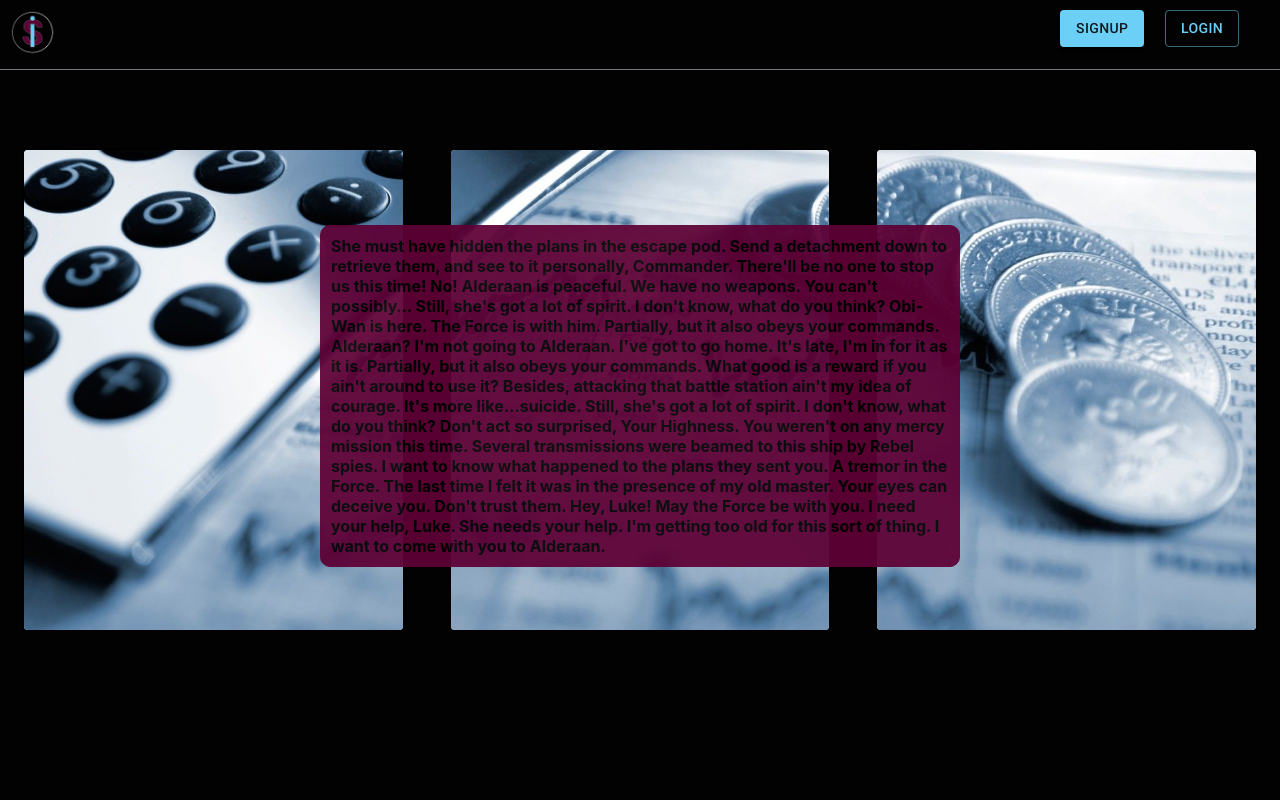
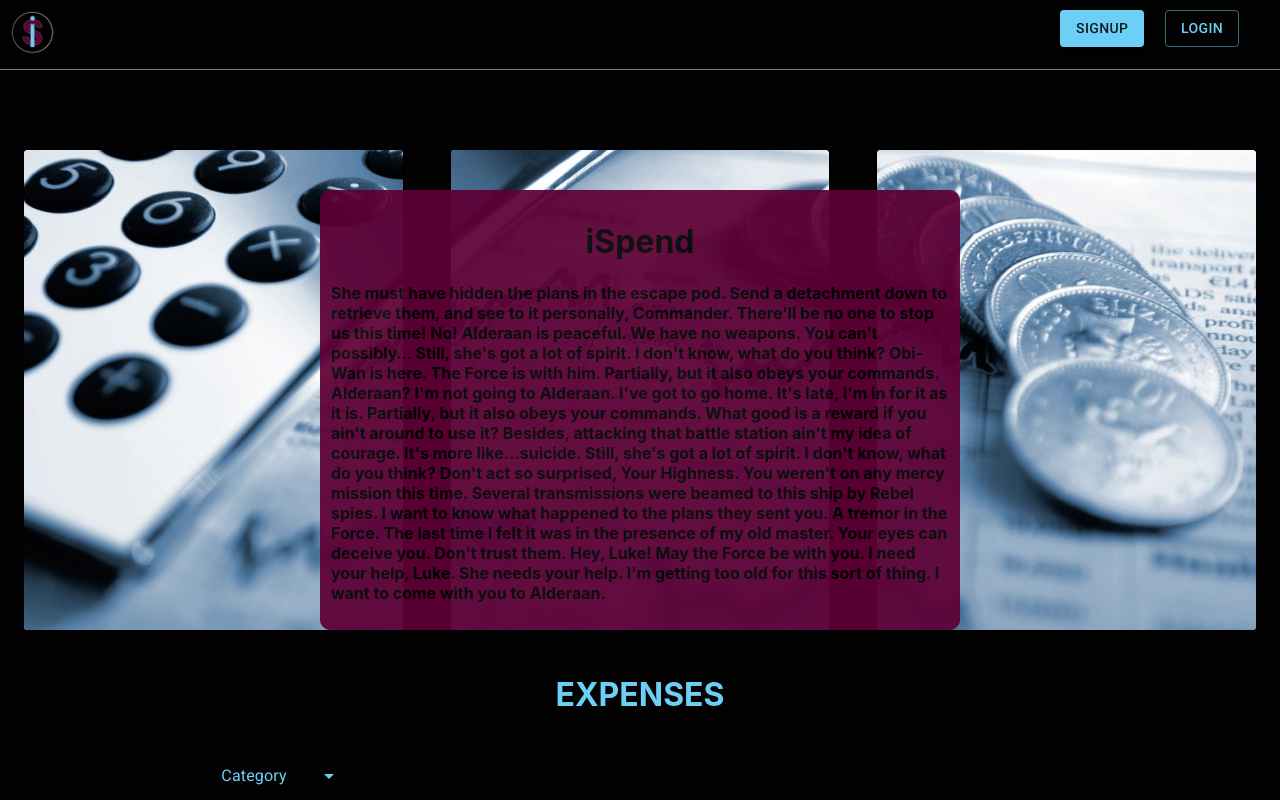
Before and after one commit to dlleclercq/blue-badge-project-client, a React (Create React App) app: page / in a window 1280 px wide. Shown: the top 800 px of the page. Built offline with nearby package versions, Linux system fonts and the light colour scheme.

Commit message:
installed react-router-dom, more styling

```diff
--- a/package.json
+++ b/package.json
@@ -18,6 +18,7 @@
     "react": "^17.0.2",
     "react-chartjs-2": "^3.0.5",
     "react-dom": "^17.0.2",
+    "react-router-dom": "^5.3.0",
     "react-scripts": "4.0.3",
     "web-vitals": "^1.1.2"
   },
--- a/src/App.jsx
+++ b/src/App.jsx
@@ -1,9 +1,7 @@
 import React, { useState, useEffect } from "react";
 import { ThemeProvider, createTheme } from "@material-ui/core";
 import Auth from "./components/auth/Auth";
-import Landing from "./components/landing/Landing";
 import ExpAdd from "./components/expenses/ExpAdd";
-import Chart from "./components/chart/Chart";
 // import Upcoming from "./components/upcoming/Upcoming";
 import "./App.css";
 
@@ -92,9 +90,7 @@ function App() {
     <div>
       <ThemeProvider theme={customTheme}>
         <Auth updateToken={updateToken} />
-        <Landing />
-        {/* <ExpAdd token={sessionToken} />
-        <Chart /> */}
+        <ExpAdd token={sessionToken} />
         {/* <Upcoming /> */}
       </ThemeProvider>
     </div>
--- a/src/components/auth/Auth.js
+++ b/src/components/auth/Auth.js
@@ -4,9 +4,11 @@ import React from "react";
 import Grid from "@material-ui/core/Grid";
 import Signup from "./Signup";
 import Login from "./Login";
+import Landing from "../landing/Landing";
 
 const Auth = (props) => {
   return (
+    <div>
       <Grid
         container
         direction="column"
@@ -14,7 +16,12 @@ const Auth = (props) => {
       >
         <Grid item container>
           <Grid item sm={1}>
-          <img src="./assets/iSpendLogo.png" height="45" width="45" />
+            <img
+              src="./assets/iSpendLogo.png"
+              height="45"
+              width="45"
+              alt="iSpend Logo"
+            />
           </Grid>
           <Grid item sm={9} />
           <Grid item sm={1}>
@@ -25,6 +32,8 @@ const Auth = (props) => {
           </Grid>
         </Grid>
       </Grid>
+      <Landing />
+    </div>
   );
 };
 
--- a/src/components/expenses/ExpAdd.jsx
+++ b/src/components/expenses/ExpAdd.jsx
@@ -1,4 +1,5 @@
 import React, { useState } from "react";
+import Chart from "../chart/Chart";
 
 import { makeStyles } from "@material-ui/core/styles";
 import { Divider } from "@material-ui/core";
@@ -99,9 +100,14 @@ const ExpAdd = (props) => {
   };
 
   return (
+    <div>
       <form>
         <h1
-        style={{ display: "flex", justifyContent: "center", color: "#6ccff6" }}
+          style={{
+            display: "flex",
+            justifyContent: "center",
+            color: "#6ccff6",
+          }}
         >
           EXPENSES
         </h1>
@@ -215,13 +221,19 @@ const ExpAdd = (props) => {
             <Grid item sm={2} />
             <Divider />
             <Grid item sm={2}>
-            <Button variant="contained" color="secondary" onClick={addExpense}>
+              <Button
+                variant="contained"
+                color="secondary"
+                onClick={addExpense}
+              >
                 Add Expense
               </Button>
             </Grid>
           </Grid>
         </Grid>
       </form>
+      <Chart />
+    </div>
   );
 };
 
--- a/src/components/landing/Landing.js
+++ b/src/components/landing/Landing.js
@@ -47,7 +47,7 @@ const Landing = () => {
                 backgroundColor: "#5E0035",
                 border: "1px solid #5E0035",
                 borderRadius: 10,
-                top: 225,
+                top: 190,
                 left: "50%",
                 transform: "translateX(-50%)",
                 opacity: 0.93,
@@ -55,26 +55,29 @@ const Landing = () => {
                 fontWeight: "bold",
               }}
             >
-              She must have hidden the plans in the escape pod. Send a
-              detachment down to retrieve them, and see to it personally,
-              Commander. There'll be no one to stop us this time! No! Alderaan
-              is peaceful. We have no weapons. You can't possibly… Still, she's
-              got a lot of spirit. I don't know, what do you think? Obi-Wan is
-              here. The Force is with him. Partially, but it also obeys your
-              commands. Alderaan? I'm not going to Alderaan. I've got to go
-              home. It's late, I'm in for it as it is. Partially, but it also
-              obeys your commands. What good is a reward if you ain't around to
-              use it? Besides, attacking that battle station ain't my idea of
-              courage. It's more like…suicide. Still, she's got a lot of spirit.
-              I don't know, what do you think? Don't act so surprised, Your
-              Highness. You weren't on any mercy mission this time. Several
-              transmissions were beamed to this ship by Rebel spies. I want to
-              know what happened to the plans they sent you. A tremor in the
-              Force. The last time I felt it was in the presence of my old
-              master. Your eyes can deceive you. Don't trust them. Hey, Luke!
-              May the Force be with you. I need your help, Luke. She needs your
-              help. I'm getting too old for this sort of thing. I want to come
-              with you to Alderaan.
+              <h1 style={{ textAlign: "center" }}>iSpend</h1>
+              <p>
+                She must have hidden the plans in the escape pod. Send a
+                detachment down to retrieve them, and see to it personally,
+                Commander. There'll be no one to stop us this time! No! Alderaan
+                is peaceful. We have no weapons. You can't possibly… Still,
+                she's got a lot of spirit. I don't know, what do you think?
+                Obi-Wan is here. The Force is with him. Partially, but it also
+                obeys your commands. Alderaan? I'm not going to Alderaan. I've
+                got to go home. It's late, I'm in for it as it is. Partially,
+                but it also obeys your commands. What good is a reward if you
+                ain't around to use it? Besides, attacking that battle station
+                ain't my idea of courage. It's more like…suicide. Still, she's
+                got a lot of spirit. I don't know, what do you think? Don't act
+                so surprised, Your Highness. You weren't on any mercy mission
+                this time. Several transmissions were beamed to this ship by
+                Rebel spies. I want to know what happened to the plans they sent
+                you. A tremor in the Force. The last time I felt it was in the
+                presence of my old master. Your eyes can deceive you. Don't
+                trust them. Hey, Luke! May the Force be with you. I need your
+                help, Luke. She needs your help. I'm getting too old for this
+                sort of thing. I want to come with you to Alderaan.
+              </p>
             </div>
           </Paper>
         </CardContent>
```
Also changed, not shown: 1 other file (tests, documents, lock files or other folders). Lines whose indentation alone changed are shown as unchanged.
